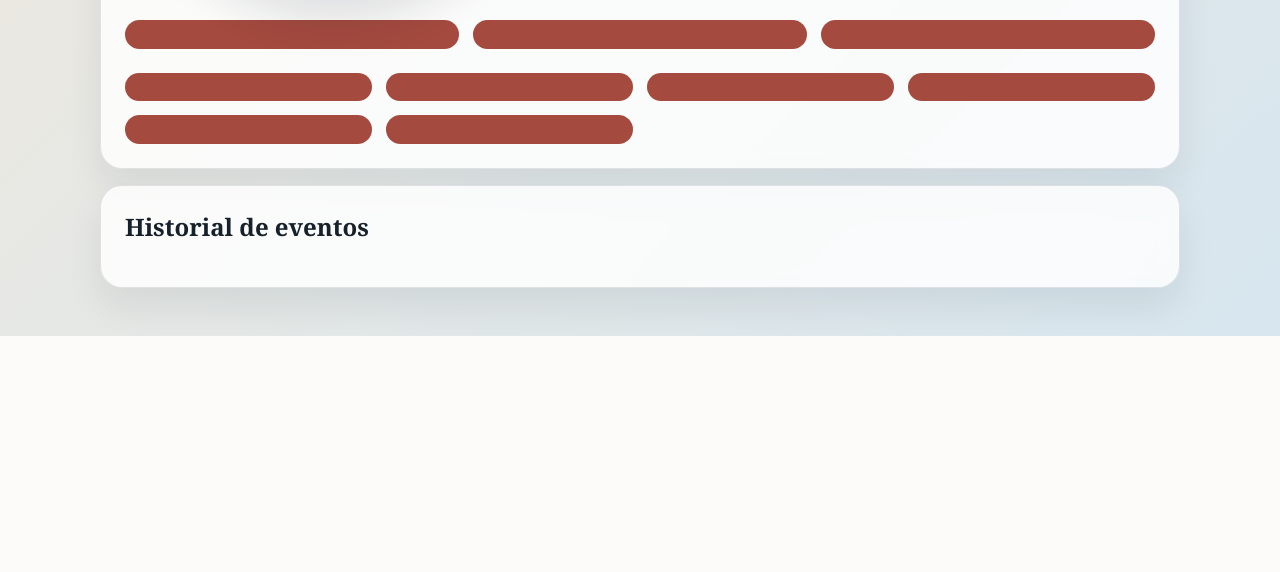
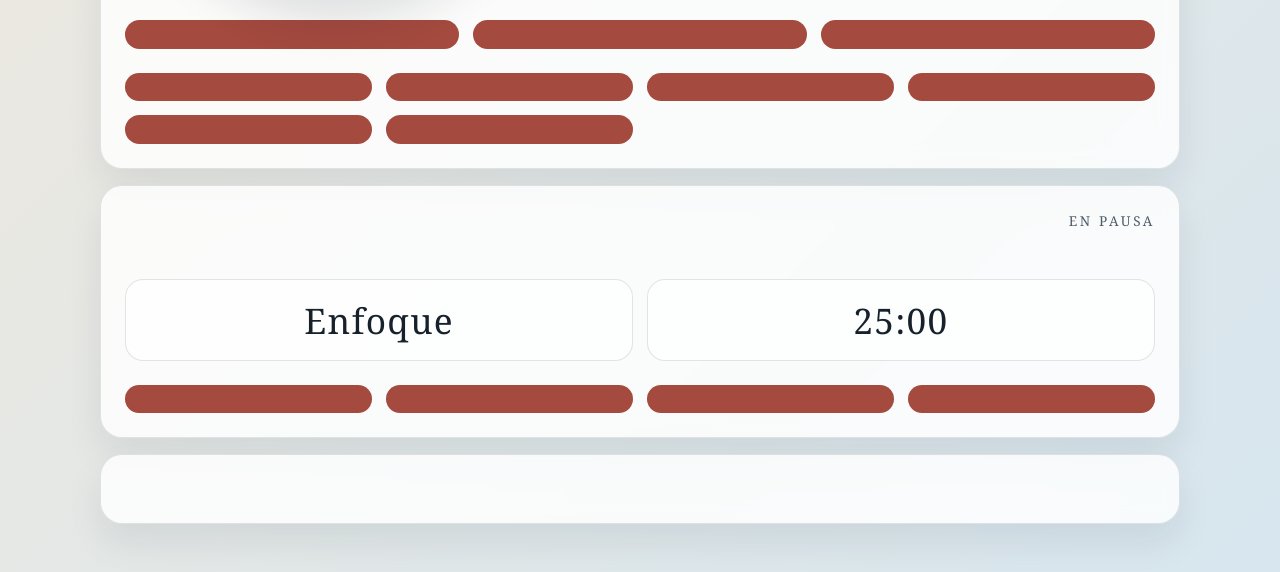
Before and after one commit to Juls2212/Chronos, a Flask app: template templates/index.html in a window 1280 px wide. Shown: the part 655-1227 px from the top of the page. Before the commit the page ends 991 px from the top, so only its background shows below. Run offline with Flask 3, Linux system fonts and the light colour scheme; the template is opened without the code that fills it, so the values that code supplies are empty.

Commit message:
UI desing update

```diff
--- a/static/css/styles.css
+++ b/static/css/styles.css
@@ -32,6 +32,7 @@
 
 .hero-panel,
 .clock-panel,
+.pomodoro-panel,
 .history-panel {
     background: var(--panel-background);
     border: 1px solid var(--panel-border);
@@ -69,17 +70,20 @@
 
 .project-subtitle,
 .status-label,
-.reference-label {
+.reference-label,
+.summary-label {
     color: var(--text-secondary);
     line-height: 1.6;
 }
 
-.clock-panel {
+.clock-panel,
+.pomodoro-panel {
     display: grid;
     gap: 1.5rem;
 }
 
 .clock-panel-header,
+.pomodoro-panel-header,
 .history-panel-header {
     display: flex;
     justify-content: space-between;
@@ -182,22 +186,33 @@
     align-content: center;
 }
 
-.reference-label {
+.reference-label,
+.summary-label {
     margin-bottom: 0;
     text-transform: uppercase;
     letter-spacing: 0.18rem;
     font-size: 0.8rem;
 }
 
-.time-display {
+.time-display,
+.pomodoro-phase-label,
+.pomodoro-time-label {
     padding: 1rem 1.25rem;
     border-radius: 18px;
     background: rgba(255, 255, 255, 0.58);
     border: 1px solid var(--panel-border);
     text-align: center;
-    font-size: clamp(1.7rem, 4vw, 2.7rem);
     font-variant-numeric: tabular-nums;
     letter-spacing: 0.08rem;
+}
+
+.time-display {
+    font-size: clamp(1.7rem, 4vw, 2.7rem);
+}
+
+.pomodoro-phase-label,
+.pomodoro-time-label {
+    font-size: clamp(1.4rem, 3.8vw, 2.2rem);
 }
 
 .status-label {
@@ -209,7 +224,8 @@
 }
 
 .primary-actions,
-.adjustment-grid {
+.adjustment-grid,
+.pomodoro-summary-grid {
     display: grid;
     gap: 0.85rem;
 }
@@ -220,6 +236,15 @@
 
 .adjustment-grid {
     grid-template-columns: repeat(auto-fit, minmax(200px, 1fr));
+}
+
+.pomodoro-summary-grid {
+    grid-template-columns: repeat(auto-fit, minmax(220px, 1fr));
+}
+
+.pomodoro-summary-card {
+    display: grid;
+    gap: 0.55rem;
 }
 
 button {
@@ -287,11 +312,13 @@
 
     .hero-panel,
     .clock-panel,
+    .pomodoro-panel,
     .history-panel {
         padding: 1.15rem;
     }
 
     .clock-panel-header,
+    .pomodoro-panel-header,
     .history-panel-header {
         flex-direction: column;
         align-items: flex-start;
--- a/templates/index.html
+++ b/templates/index.html
@@ -67,9 +67,38 @@
             </div>
         </section>
 
+        <section class="pomodoro-panel">
+            <div class="pomodoro-panel-header">
+                <h2>{{ interface_overview.pomodoro_title }}</h2>
+                <p class="status-label" id="pomodoro-status">
+                    {% if pomodoro_state.running %}En ejecución{% else %}En pausa{% endif %}
+                </p>
+            </div>
+
+            <div class="pomodoro-summary-grid">
+                <article class="pomodoro-summary-card">
+                    <p class="summary-label">{{ interface_overview.pomodoro_current_phase_label }}</p>
+                    <div class="pomodoro-phase-label" id="pomodoro-phase-label">
+                        {% if pomodoro_state.phase_name == "focus" %}Enfoque{% elif pomodoro_state.phase_name == "short_break" %}Descanso corto{% else %}Descanso largo{% endif %}
+                    </div>
+                </article>
+                <article class="pomodoro-summary-card">
+                    <p class="summary-label">{{ interface_overview.pomodoro_remaining_time_label }}</p>
+                    <div class="pomodoro-time-label" id="pomodoro-time-label">{{ "%02d:%02d"|format(pomodoro_state.remaining_seconds // 60, pomodoro_state.remaining_seconds % 60) }}</div>
+                </article>
+            </div>
+
+            <div class="primary-actions">
+                <button type="button" data-pomodoro-action="/api/pomodoro/start">{{ interface_overview.pomodoro_start_button_label }}</button>
+                <button type="button" data-pomodoro-action="/api/pomodoro/pause">{{ interface_overview.pomodoro_pause_button_label }}</button>
+                <button type="button" data-pomodoro-action="/api/pomodoro/reset">{{ interface_overview.pomodoro_reset_button_label }}</button>
+                <button type="button" data-pomodoro-action="/api/pomodoro/next-phase">{{ interface_overview.pomodoro_next_phase_button_label }}</button>
+            </div>
+        </section>
+
         <section class="history-panel">
             <div class="history-panel-header">
-                <h2>Historial de eventos</h2>
+                <h2>{{ interface_overview.history_title }}</h2>
             </div>
             <ul class="history-list" id="history-list">
                 {% for history_event in history_events %}
```
